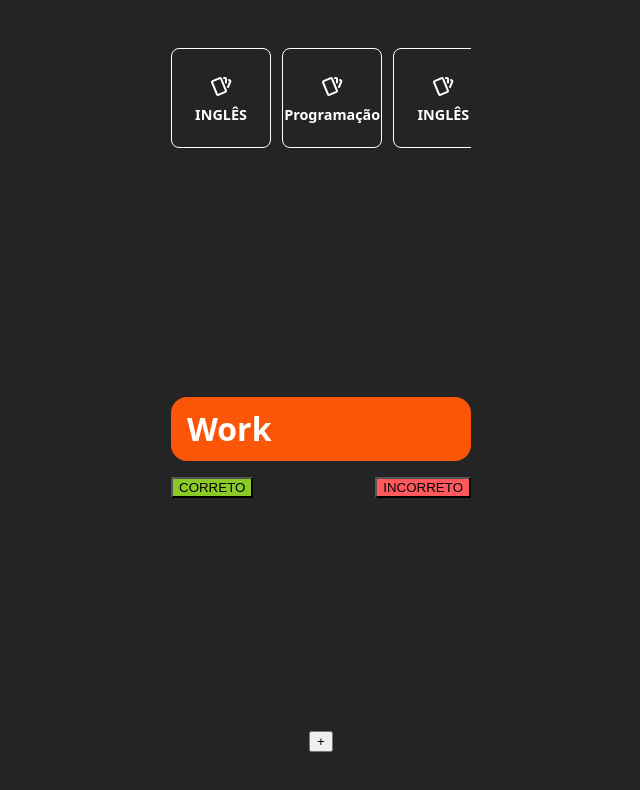
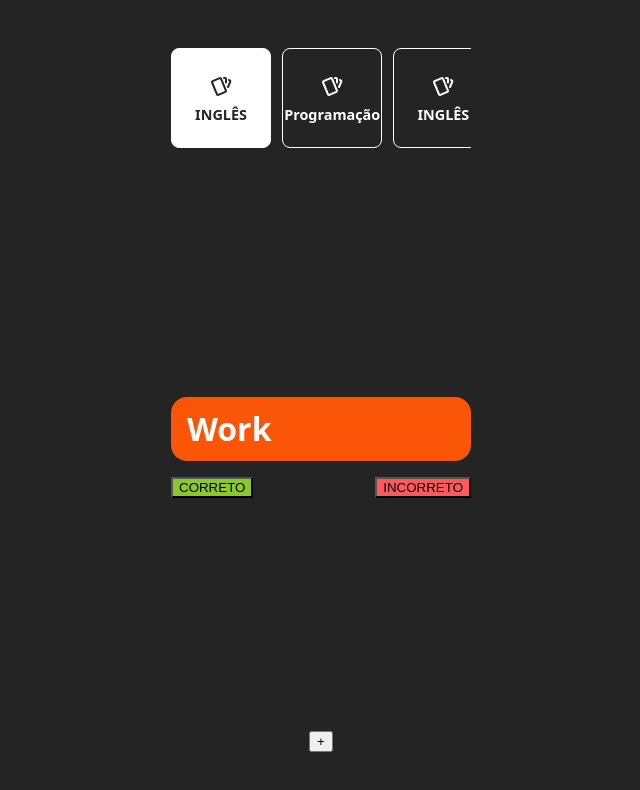
Before and after one commit to jeancarloslima/flashcards, a React (Vite) app: page / in a window 1280 px wide. Shown: the top 790 px of the page, without its empty margins (319-959 px from the left). Built offline with nearby package versions, Linux system fonts and the light colour scheme.

Commit message:
Alterando o design da lista de baralhos

```diff
--- a/src/ListaDeBaralhos/index.jsx
+++ b/src/ListaDeBaralhos/index.jsx
@@ -4,7 +4,7 @@ import './lista-de-baralhos.css';
 export default function ListaDeBaralhos() {
     return (
         <ul id="lista-de-baralhos">
-            <li className="item-baralho"><TbCards /> <span>INGLÊS</span></li>
+            <li className="item-baralho baralho-selecionado"><TbCards /> <span>INGLÊS</span></li>
             <li className="item-baralho"><TbCards /> <span>Programação</span></li>
             <li className="item-baralho"><TbCards /> <span>INGLÊS</span></li>
             <li className="item-baralho"><TbCards /> <span>INGLÊS</span></li>
--- a/src/ListaDeBaralhos/lista-de-baralhos.css
+++ b/src/ListaDeBaralhos/lista-de-baralhos.css
@@ -29,6 +29,11 @@
     color: #FFF;
 }
 
+.baralho-selecionado {
+    background-color: #FFF;
+    color: #242424;
+}
+
 .item-baralho:hover {
     background-color: #FFF;
     color: #242424;
```
